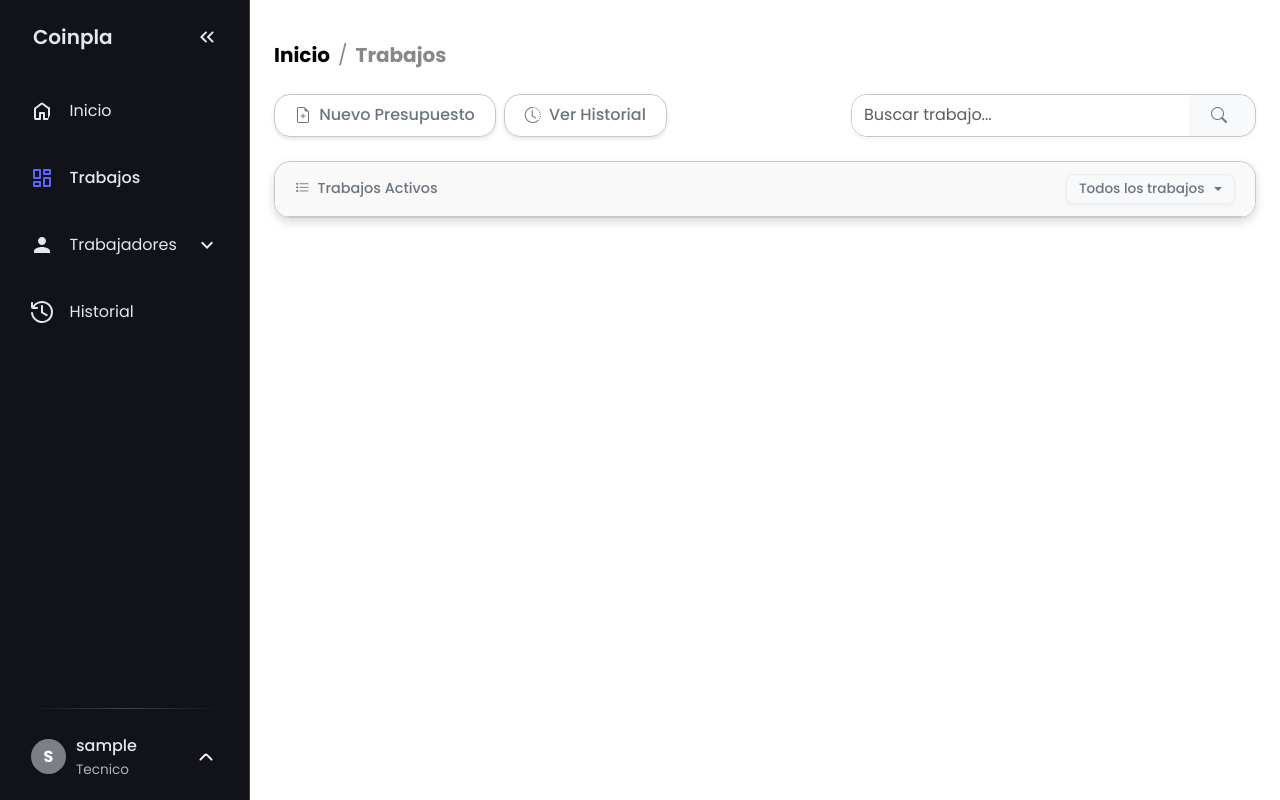
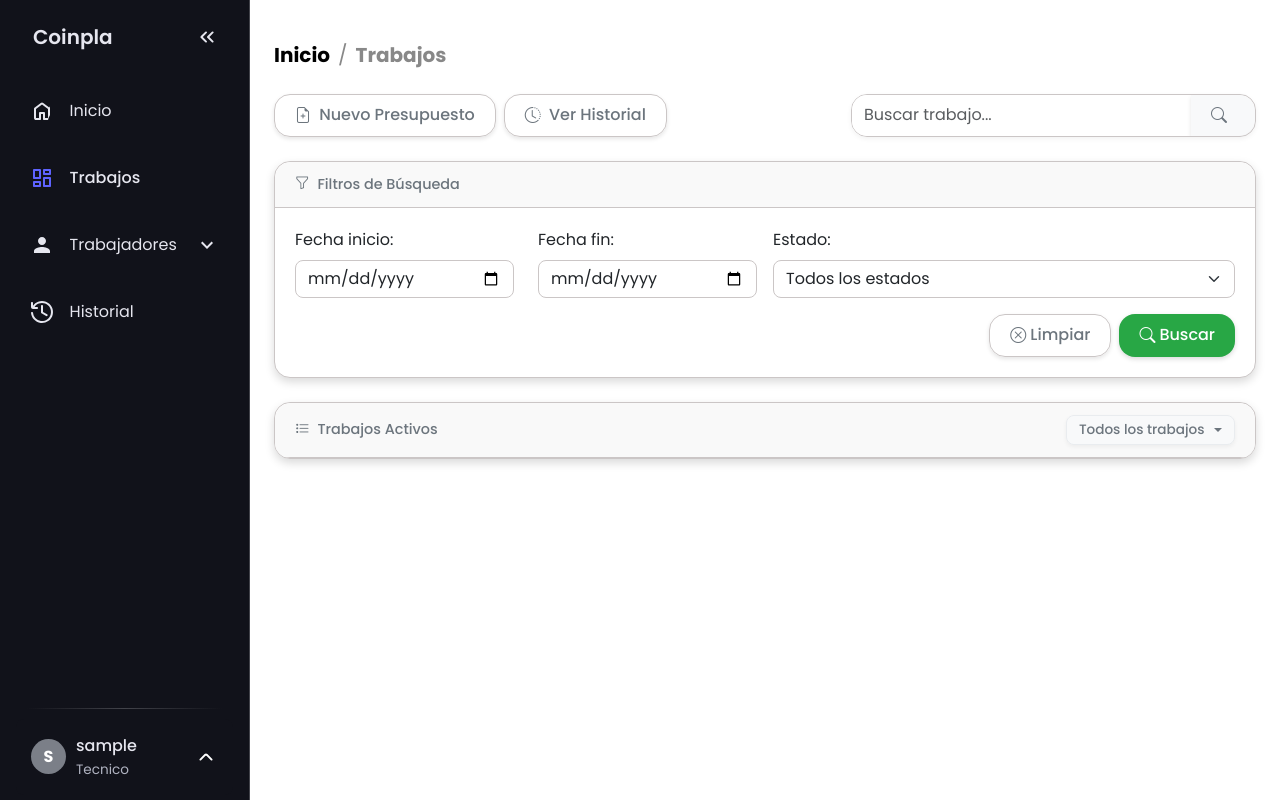
Before and after one commit to iiTzSenn/Coinpla__v1, a Flask app: page /listar_trabajos in a window 1280 px wide. Run offline with Flask 3, Linux system fonts and the light colour scheme; the visitor is signed in with stand-in values (Sample User, id 1); data that the repository does not hold is empty.

Commit message:
COINPLA (Filtros trabajos activos)

```diff
--- a/app/routes/jobs.py
+++ b/app/routes/jobs.py
@@ -216,8 +216,38 @@ def dashboard_stats():
 @jobs_bp.route('/listar_trabajos')
 @login_required
 def listar_trabajos():
-    trabajos = Job.query.filter(Job.estado != 'Completado').all()
+    # Obtener filtros de la URL
+    fecha_inicio = request.args.get('fecha_inicio', '')
+    fecha_fin = request.args.get('fecha_fin', '')
+    estado_filtro = request.args.get('estado', '')
+
+    # Iniciar la consulta base
+    query = Job.query.filter(Job.estado != 'Completado')
+
+    # Aplicar filtro por estado si está presente
+    if estado_filtro:
+        query = query.filter(Job.estado == estado_filtro)
+
+    # Aplicar filtro por fecha de inicio si está presente
+    if fecha_inicio:
+        try:
+            fecha_inicio_obj = datetime.strptime(fecha_inicio, '%Y-%m-%d')
+            query = query.filter(Job.fecha >= fecha_inicio_obj)
+        except ValueError:
+            flash("Formato de fecha inicio inválido", "warning")
+
+    # Aplicar filtro por fecha de fin si está presente
+    if fecha_fin:
+        try:
+            fecha_fin_obj = datetime.strptime(fecha_fin, '%Y-%m-%d')
+            query = query.filter(Job.fecha <= fecha_fin_obj)
+        except ValueError:
+            flash("Formato de fecha fin inválido", "warning")
+
+    # Ejecutar la consulta y obtener los resultados
+    trabajos = query.order_by(Job.fecha.desc()).all()
     tecnicos = Technician.query.all()
+
     return render_template('trabajos.html', trabajos=trabajos, tecnicos=tecnicos)
 
 @jobs_bp.route('/jobs/<int:id>')
@@ -643,3 +673,9 @@ def aprobar_presupuesto(id):
 
     flash('Presupuesto aprobado y trabajo marcado como "En Proceso".', 'success')
     return redirect(url_for('jobs.listar_trabajos'))
+
+@jobs_bp.route('/trabajos')
+@login_required
+def trabajos():
+    # Redireccionar a listar_trabajos para mantener la compatibilidad con el código existente
+    return listar_trabajos()
--- a/app/templates/trabajos.html
+++ b/app/templates/trabajos.html
@@ -28,6 +28,50 @@
         <i class="bi bi-search"></i>
       </button>
     </div>
+  </div>
+</div>
+
+<!-- Tarjeta de trabajos -->
+<div class="card mb-4" style="border-radius: 1rem; border: 1px solid #cbc6c6; overflow: hidden;">
+  <div class="card-header d-flex align-items-center justify-content-between" style="background-color: #f9f9f9; border-bottom: 1px solid #cbc6c6; border-top-left-radius: 1rem; border-top-right-radius: 1rem;">
+    <div class="d-flex align-items-center gap-2">
+      <i class="bi bi-funnel" style="font-size: 0.9rem; color: #6c757d;"></i>
+      <span style="font-size: 0.9rem; color: #6c757d; font-weight: 500;">Filtros de Búsqueda</span>
+    </div>
+  </div>
+  <div class="card-body">
+    <form action="{{ url_for('jobs.trabajos') }}" method="GET" class="row g-3">
+      <div class="col-md-6">
+        <div class="row">
+          <div class="col-md-6">
+            <label for="fecha_inicio" class="form-label">Fecha inicio:</label>
+            <input type="date" class="form-control" id="fecha_inicio" name="fecha_inicio" value="{{ request.args.get('fecha_inicio', '') }}">
+          </div>
+          <div class="col-md-6">
+            <label for="fecha_fin" class="form-label">Fecha fin:</label>
+            <input type="date" class="form-control" id="fecha_fin" name="fecha_fin" value="{{ request.args.get('fecha_fin', '') }}">
+          </div>
+        </div>
+      </div>
+      <div class="col-md-6">
+        <label for="estado_filtro" class="form-label">Estado:</label>
+        <select class="form-select" id="estado_filtro" name="estado">
+          <option value="">Todos los estados</option>
+          <option value="Pendiente" {% if request.args.get('estado') == 'Pendiente' %}selected{% endif %}>Pendiente</option>
+          <option value="En Proceso" {% if request.args.get('estado') == 'En Proceso' %}selected{% endif %}>En Proceso</option>
+          <option value="Presupuesto" {% if request.args.get('estado') == 'Presupuesto' %}selected{% endif %}>Presupuesto</option>
+          <option value="Completado" {% if request.args.get('estado') == 'Completado' %}selected{% endif %}>Completado</option>
+        </select>
+      </div>
+      <div class="col-12 d-flex justify-content-end gap-2 mt-3">
+        <a href="{{ url_for('jobs.trabajos') }}" class="btn btn-outline-secondary" style="border-radius: 1rem; border: 1px solid #cbc6c6; padding: 0.5rem 1.25rem; transition: all 0.3s ease;">
+          <i class="bi bi-x-circle me-1"></i>Limpiar
+        </a>
+        <button type="submit" class="btn btn-filter" style="background-color: #28a745; color: white; border-radius: 1rem; padding: 0.5rem 1.25rem; border: none; box-shadow: 0 2px 5px rgba(0,0,0,0.15); transition: all 0.3s ease;">
+          <i class="bi bi-search me-1"></i>Buscar
+        </button>
+      </div>
+    </form>
   </div>
 </div>
 
@@ -499,7 +543,7 @@
       });
     });
 
-    // Filtrado de trabajos por estado
+    // Filtrado de trabajos por estado mediante dropdown
     const filterLinks = document.querySelectorAll('[data-filter]');
     filterLinks.forEach(link => {
       link.addEventListener('click', function(e) {
@@ -580,127 +624,122 @@
       // Función para actualizar los controles de paginación
       function updatePagination(currentPage) {
         const pagination = document.querySelector('.pagination');
-        if (!pagination) return;
+        if (pagination) {
+          const pageLinks = pagination.querySelectorAll('span.page-link');
+          if (pageLinks && pageLinks.length > 0) {
+            const pageInfoSpan = pageLinks[2]; // El tercero es el que contiene la información de la página
+            pageInfoSpan.textContent = `${currentPage} / ${pageCount}`;
+          }
 
-        // Limpiar paginación actual
-        pagination.innerHTML = '';
+          // Actualizar estado de los botones siguiente/anterior
+          const prevButton = pagination.querySelector('.page-item:nth-child(2)');
+          const nextButton = pagination.querySelector('.page-item:nth-child(4)');
 
-        // Crear controles de paginación minimalista al estilo dashboard
+          if (prevButton) {
+            if (currentPage <= 1) {
+              prevButton.classList.add('disabled');
+            } else {
+              prevButton.classList.remove('disabled');
+              const prevLink = prevButton.querySelector('a, span');
+              if (prevLink.tagName === 'A') {
+                prevLink.onclick = function(e) {
+                  e.preventDefault();
+                  showPage(currentPage - 1);
+                };
+              }
+            }
+          }
 
-        // Botón para primera página
-        const firstPageLi = document.createElement('li');
-        firstPageLi.className = `page-item ${currentPage === 1 ? 'disabled' : ''}`;
-        const firstPageLink = document.createElement('a');
-        firstPageLink.className = 'page-link minimal-pagination';
-        firstPageLink.href = '#';
-        firstPageLink.innerHTML = '&laquo;';
-        firstPageLink.setAttribute('aria-label', 'Primera página');
-        if (currentPage > 1) {
-          firstPageLink.addEventListener('click', function(e) {
-            e.preventDefault();
-            showPage(1);
-          });
+          if (nextButton) {
+            if (currentPage >= pageCount) {
+              nextButton.classList.add('disabled');
+            } else {
+              nextButton.classList.remove('disabled');
+              const nextLink = nextButton.querySelector('a, span');
+              if (nextLink.tagName === 'A') {
+                nextLink.onclick = function(e) {
+                  e.preventDefault();
+                  showPage(currentPage + 1);
+                };
+              }
+            }
+          }
+
+          // Actualizar primer y último botón
+          const firstButton = pagination.querySelector('.page-item:first-child');
+          const lastButton = pagination.querySelector('.page-item:last-child');
+
+          if (firstButton) {
+            if (currentPage <= 1) {
+              firstButton.classList.add('disabled');
+            } else {
+              firstButton.classList.remove('disabled');
+              const firstLink = firstButton.querySelector('a, span');
+              if (firstLink.tagName === 'A') {
+                firstLink.onclick = function(e) {
+                  e.preventDefault();
+                  showPage(1);
+                };
+              }
+            }
+          }
+
+          if (lastButton) {
+            if (currentPage >= pageCount) {
+              lastButton.classList.add('disabled');
+            } else {
+              lastButton.classList.remove('disabled');
+              const lastLink = lastButton.querySelector('a, span');
+              if (lastLink.tagName === 'A') {
+                lastLink.onclick = function(e) {
+                  e.preventDefault();
+                  showPage(pageCount);
+                };
+              }
+            }
+          }
         }
-        firstPageLi.appendChild(firstPageLink);
-        pagination.appendChild(firstPageLi);
-
-        // Botón para página anterior
-        const prevLi = document.createElement('li');
-        prevLi.className = `page-item ${currentPage === 1 ? 'disabled' : ''}`;
-        const prevLink = document.createElement('a');
-        prevLink.className = 'page-link minimal-pagination';
-        prevLink.href = '#';
-        prevLink.innerHTML = '&lt;';
-        prevLink.setAttribute('aria-label', 'Página anterior');
-        if (currentPage > 1) {
-          prevLink.addEventListener('click', function(e) {
-            e.preventDefault();
-            showPage(currentPage - 1);
-          });
-        }
-        prevLi.appendChild(prevLink);
-        pagination.appendChild(prevLi);
-
-        // Indicador de página actual / total
-        const currentPageLi = document.createElement('li');
-        currentPageLi.className = 'page-item disabled';
-        const currentPageSpan = document.createElement('span');
-        currentPageSpan.className = 'page-link minimal-pagination';
-        currentPageSpan.textContent = `${currentPage} / ${pageCount}`;
-        currentPageLi.appendChild(currentPageSpan);
-        pagination.appendChild(currentPageLi);
-
-        // Botón para página siguiente
-        const nextLi = document.createElement('li');
-        nextLi.className = `page-item ${currentPage === pageCount ? 'disabled' : ''}`;
-        const nextLink = document.createElement('a');
-        nextLink.className = 'page-link minimal-pagination';
-        nextLink.href = '#';
-        nextLink.innerHTML = '&gt;';
-        nextLink.setAttribute('aria-label', 'Página siguiente');
-        if (currentPage < pageCount) {
-          nextLink.addEventListener('click', function(e) {
-            e.preventDefault();
-            showPage(currentPage + 1);
-          });
-        }
-        nextLi.appendChild(nextLink);
-        pagination.appendChild(nextLi);
-
-        // Botón para última página
-        const lastPageLi = document.createElement('li');
-        lastPageLi.className = `page-item ${currentPage === pageCount ? 'disabled' : ''}`;
-        const lastPageLink = document.createElement('a');
-        lastPageLink.className = 'page-link minimal-pagination';
-        lastPageLink.href = '#';
-        lastPageLink.innerHTML = '&raquo;';
-        lastPageLink.setAttribute('aria-label', 'Última página');
-        if (currentPage < pageCount) {
-          lastPageLink.addEventListener('click', function(e) {
-            e.preventDefault();
-            showPage(pageCount);
-          });
-        }
-        lastPageLi.appendChild(lastPageLink);
-        pagination.appendChild(lastPageLi);
       }
 
-      // Mostrar la primera página al cargar
-      if (rows.length > 0) {
+      // Si hay más de una página, inicializar la paginación
+      if (pageCount > 1) {
         showPage(1);
+
+        // Actualizar navegación inicial
+        const pagination = document.querySelector('.pagination');
+        if (pagination) {
+          const pageLinks = pagination.querySelectorAll('.page-link');
+
+          // Configurar los botones de navegación
+          if (pageLinks.length >= 5) {
+            pageLinks[0].onclick = function(e) {
+              e.preventDefault();
+              showPage(1);
+            };
+
+            pageLinks[1].onclick = function(e) {
+              e.preventDefault();
+              const currentPage = parseInt(pageLinks[2].textContent.split(' / ')[0]);
+              if (currentPage > 1) {
+                showPage(currentPage - 1);
+              }
+            };
+
+            pageLinks[3].onclick = function(e) {
+              e.preventDefault();
+              const currentPage = parseInt(pageLinks[2].textContent.split(' / ')[0]);
+              if (currentPage < pageCount) {
+                showPage(currentPage + 1);
+              }
+            };
+
+            pageLinks[4].onclick = function(e) {
+              e.preventDefault();
+              showPage(pageCount);
+            };
+          }
+        }
       }
-    }
-
-    // Añadir efectos de hover a los botones
-    const btnThird = document.querySelectorAll('.btn-third');
-    btnThird.forEach(btn => {
-      btn.addEventListener('mouseover', function() {
-        this.style.backgroundColor = '#4b6cb7';
-        this.style.color = 'white';
-        this.style.transform = 'translateY(-2px)';
-      });
-
-      btn.addEventListener('mouseout', function() {
-        this.style.backgroundColor = '';
-        this.style.color = '';
-        this.style.transform = 'translateY(0)';
-      });
-    });
-
-    // Añadir efectos de hover al botón de historial
-    const btnHistorial = document.querySelector('.btn-outline-secondary[href*="historial"]');
-    if (btnHistorial) {
-      btnHistorial.addEventListener('mouseover', function() {
-        this.style.backgroundColor = '#6c757d';
-        this.style.color = 'white';
-        this.style.transform = 'translateY(-2px)';
-      });
-
-      btnHistorial.addEventListener('mouseout', function() {
-        this.style.backgroundColor = '';
-        this.style.color = '';
-        this.style.transform = 'translateY(0)';
-      });
     }
   });
 </script>
```
